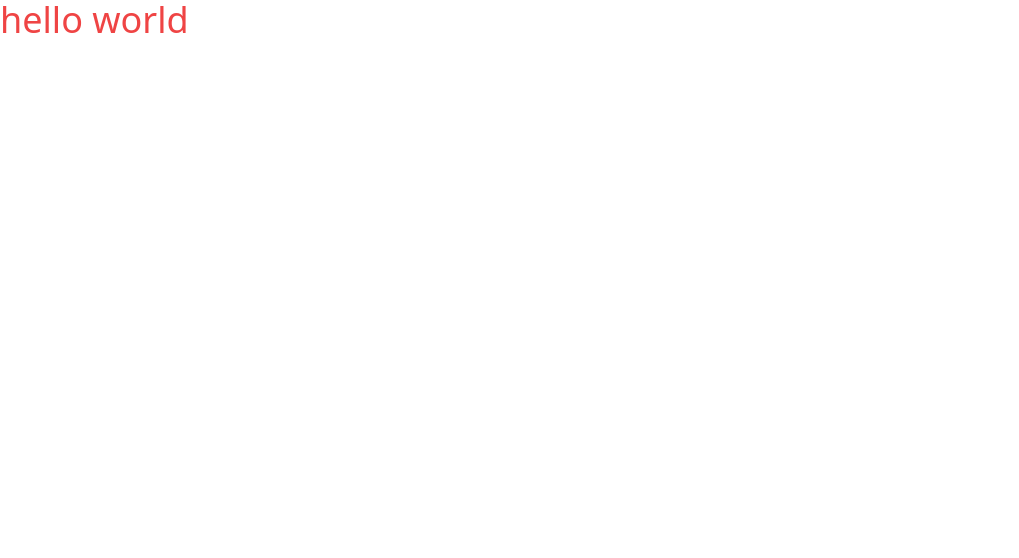
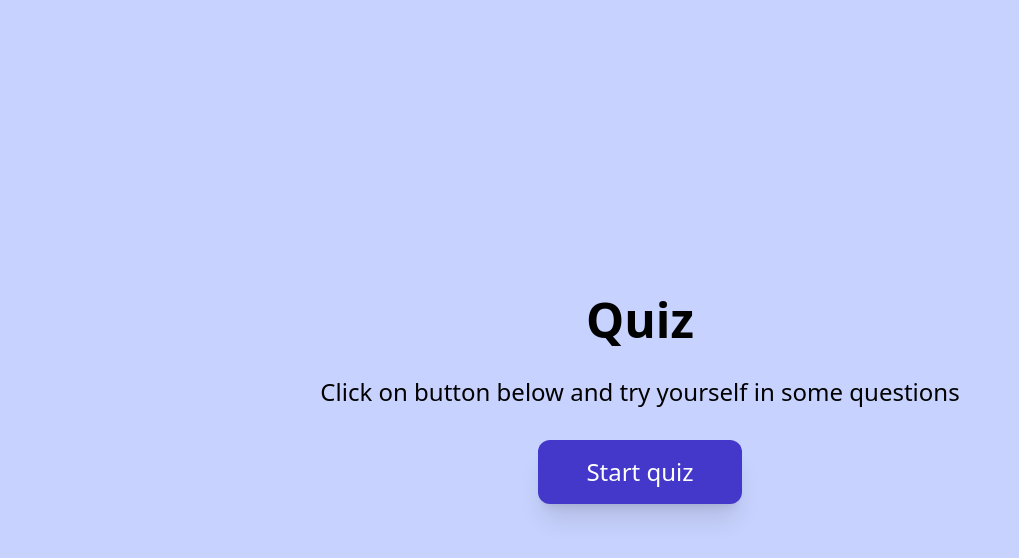
Before and after one commit to ErykBabayan/Quiz, a React (Create React App) app: page / in a window 1280 px wide. Shown: the top 558 px of the page, without its empty margins (0-1019 px from the left). Built offline with nearby package versions, Linux system fonts and the light colour scheme.

Commit message:
Adding IntroPage component to display first page

```diff
--- a/src/App.jsx
+++ b/src/App.jsx
@@ -1,5 +1,8 @@
+import React from "react";
+import IntroPage from "./Components/IntroPage";
+
 function App() {
-	return <h1 className="text-red-500 text-4xl">hello world</h1>;
+	return <IntroPage />;
 }
 
 export default App;
--- a/src/Components/IntroPage.jsx
+++ b/src/Components/IntroPage.jsx
@@ -0,0 +1,15 @@
+import React from "react";
+
+export default function IntroPage() {
+	return (
+		<div className="bg-indigo-200 h-screen flex flex-col items-center justify-center text-center">
+			<h1 className="text-5xl font-bold">Quiz</h1>
+			<h3 className="py-8 text-2xl">Click on button below and try yourself in some questions</h3>
+			<div>
+				<button className="bg-indigo-700 hover:bg-indigo-600 active:bg-indigo-800 px-12 py-4 rounded-xl text-white text-2xl shadow-xl ">
+					Start quiz
+				</button>
+			</div>
+		</div>
+	);
+}
```
